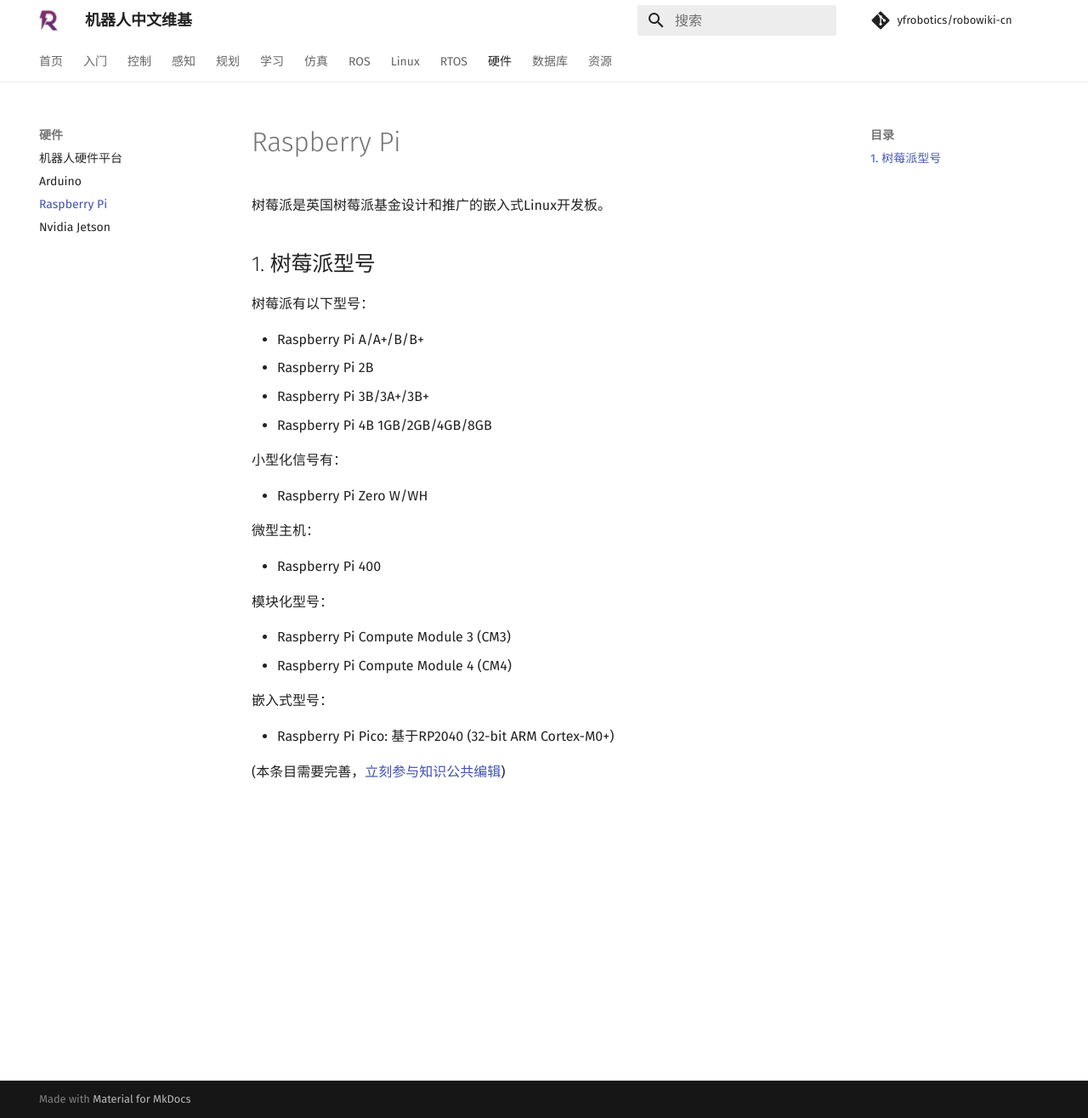
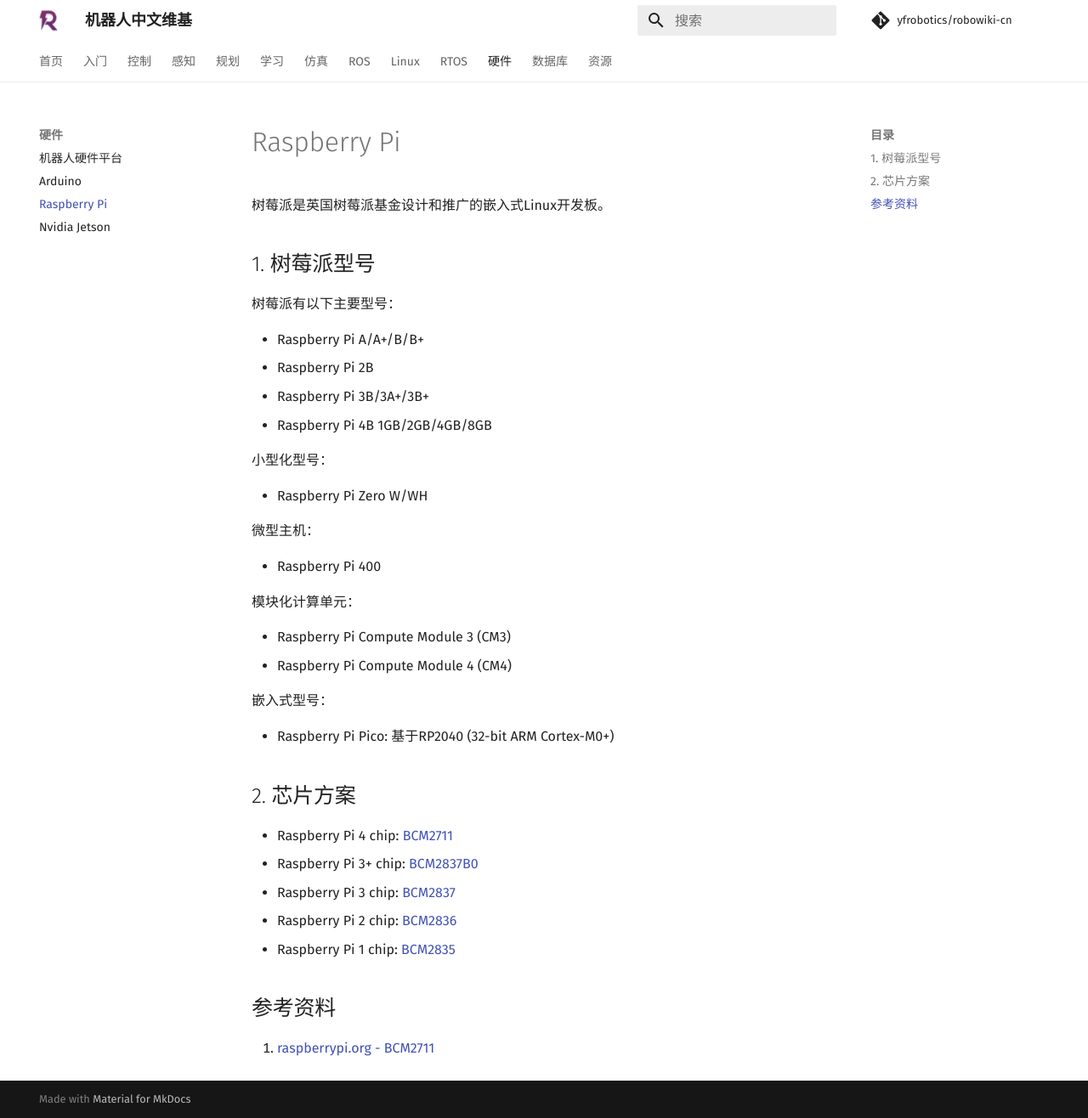
Before and after one commit to yfrobotics/robowiki-cn, an MkDocs documentation site: the page built from docs/raspberrypi/index.md, in a window 1280 px wide and 1316 px high. Shown: the whole window at 85% size. Built offline with MkDocs 1.6.1 and Material for MkDocs 9.7.7, drawn with Linux system fonts in a browser that asks for light colours; comment, search, counter and statistics services are not loaded.

Commit message:
update RPi hardware

```diff
--- a/docs/raspberrypi/index.md
+++ b/docs/raspberrypi/index.md
@@ -4,14 +4,14 @@
 
 ## 1. 树莓派型号
 
-树莓派有以下型号：
+树莓派有以下主要型号：
 
 - Raspberry Pi A/A+/B/B+
 - Raspberry Pi 2B
 - Raspberry Pi 3B/3A+/3B+
 - Raspberry Pi 4B 1GB/2GB/4GB/8GB
 
-小型化信号有：
+小型化型号：
 
 - Raspberry Pi Zero W/WH
 
@@ -19,7 +19,7 @@
 
 - Raspberry Pi 400
 
-模块化型号：
+模块化计算单元：
 
 - Raspberry Pi Compute Module 3 (CM3)
 - Raspberry Pi Compute Module 4 (CM4)
@@ -29,4 +29,15 @@
 - Raspberry Pi Pico: 基于RP2040 (32-bit ARM Cortex-M0+)
 
 
-(本条目需要完善，[立刻参与知识公共编辑](/how-to-contribute/))
+## 2. 芯片方案
+
+- Raspberry Pi 4 chip: [BCM2711](https://datasheets.raspberrypi.org/bcm2711/bcm2711-peripherals.pdf)
+- Raspberry Pi 3+ chip: [BCM2837B0](https://www.raspberrypi.org/documentation/hardware/raspberrypi/bcm2837b0/README.md)
+- Raspberry Pi 3 chip: [BCM2837](https://www.raspberrypi.org/documentation/hardware/raspberrypi/bcm2837/README.md)
+- Raspberry Pi 2 chip: [BCM2836](https://www.raspberrypi.org/documentation/hardware/raspberrypi/bcm2836/README.md)
+- Raspberry Pi 1 chip: [BCM2835](https://www.raspberrypi.org/documentation/hardware/raspberrypi/bcm2835/README.md)
+
+
+
+## 参考资料
+1. [raspberrypi.org - BCM2711](https://www.raspberrypi.org/documentation/hardware/raspberrypi/bcm2711/README.md)
```
